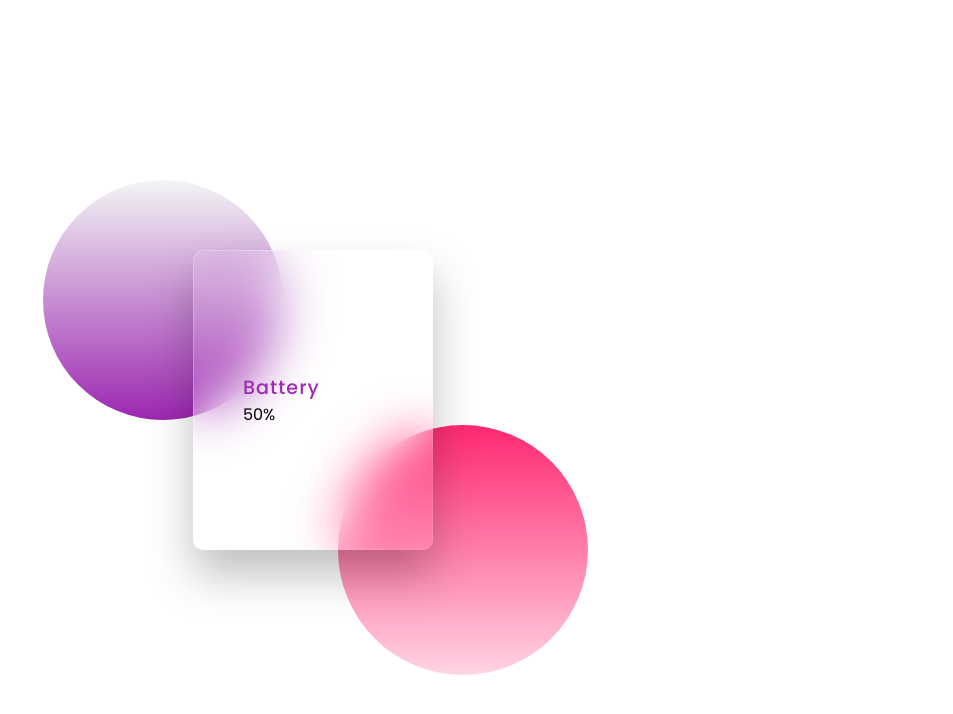
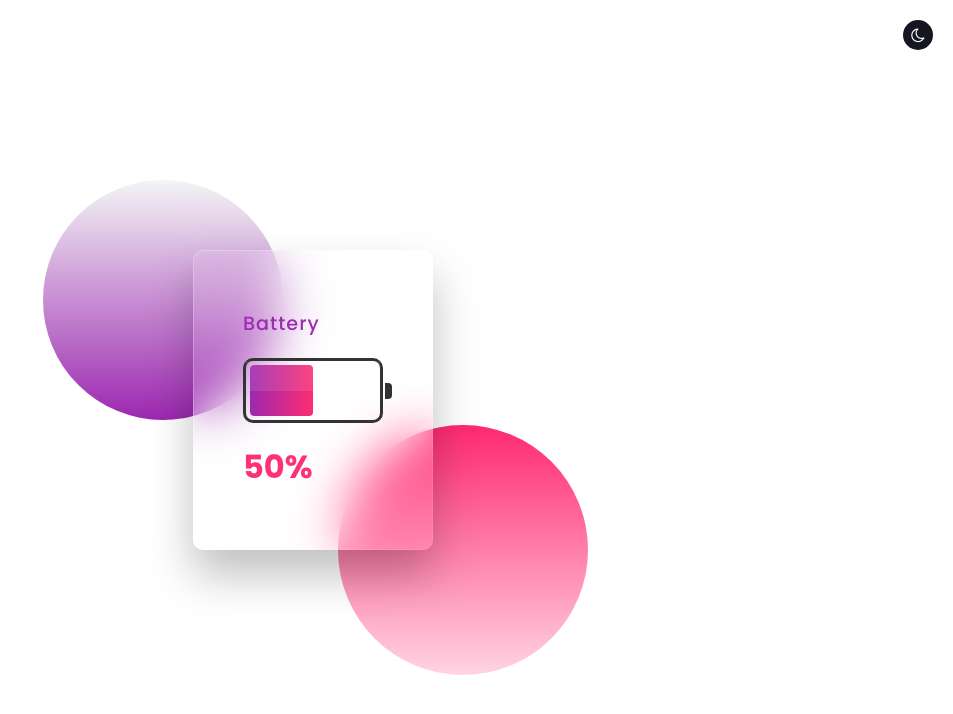
Before and after one commit to kangmaheri/jsbatteryot, a plain HTML site: page battery.html in a window 1280 px wide. Shown: the whole page, without its empty margins (327-1280 px from the left). Drawn offline with Linux system fonts and the light colour scheme.

Commit message:
Update battery.css
The Css Battery Is Complete

```diff
--- a/battery.css
+++ b/battery.css
@@ -14,6 +14,10 @@ section
     align-items: center;
     min-height: 100vh;
 }
+section.dark
+{
+    background: #161623;
+}
 section::before
 {
     content: '';
@@ -24,6 +28,10 @@ section::before
     border-radius: 50%;
     transform: translate(-150px,-100px);
 }
+section.dark::before
+{
+    background: linear-gradient(#ffc107,#e91e63);
+}
 section::after
 {
     content: '';
@@ -33,6 +41,10 @@ section::after
     background: linear-gradient(#ff2871,rgba(255,40,113,0.2));
     border-radius: 50%;
     transform: translate(150px,150px);
+}
+section.dark::after
+{
+    background: linear-gradient(#2196f3,#31ff38);
 }
 .box
 {
@@ -64,8 +76,112 @@ section::after
  font-size: 1.2em;
  letter-spacing: 1px;
 }
-.box .batteryShape
+section.dark .box h3
+{
+    color: #fff;
+}
+.batteryShape
 {
     position: relative;
     width: 140px;
+    height: 65px;
+    margin: 20px 0;
+    border: 3px solid #333;
+    border-radius: 10px;
 }
+section.dark .batteryShape
+{
+    border: 3px solid #fff;
+}
+.batteryShape::before
+{
+    content: '';
+    position: absolute;
+    top: 50%;
+    right: -12px;
+    transform: translateY(-50%);
+    width: 7px;
+    height: 16px;
+    background: #333;
+    border-top-right-radius: 4px;
+    border-bottom-right-radius: 4px;
+}
+section.dark .batteryShape::before
+{
+    background: #fff;
+}
+.batteryShape::after
+{
+    content: '';
+    position: absolute;
+    top: 0;
+    left: 0;
+    width: 100%;
+    height: 50%;
+    background: rgba(255, 255, 255, 0.1);
+}
+.level
+{
+    position: absolute;
+    top: 4px;
+    left: 4px;
+    right: 4px;
+    bottom: 4px;
+    /* background: ; */
+    border-radius: 4px;
+    overflow: hidden;
+}
+.percentage
+{
+    position: absolute;
+    top: 0;
+    left: 0;
+    height: 100%;
+    width: 50%;
+    border-radius: 4px;
+    background: linear-gradient(90deg,#9c28af,#fd2c72);
+}
+section.dark .percentage
+{
+    background: linear-gradient(90deg,#ffeb3b,#27ff00);
+
+}
+.percent
+{
+    color: #fe3177;
+    font-size: 2em;
+    font-weight: bold;
+}
+section.dark .percent
+{
+    color: #fff;
+}
+.toggle
+{
+    position: absolute;
+    top: 20px;
+    right: 20px;
+    background: #161623;
+    width: 30px;
+    height: 30px;
+    cursor: pointer;
+    border-radius: 50%;
+    display: flex;
+    justify-content: center;
+    align-items: center;
+}
+.dark .toggle
+{
+    background: #fff;
+}
+.toggle::before
+{
+    content: "\f186";
+    font-family: fontAwesome;
+    color: #fff;
+}
+.dark .toggle::before
+{
+    content: '\f185';
+    color: #161623;
+}
```
